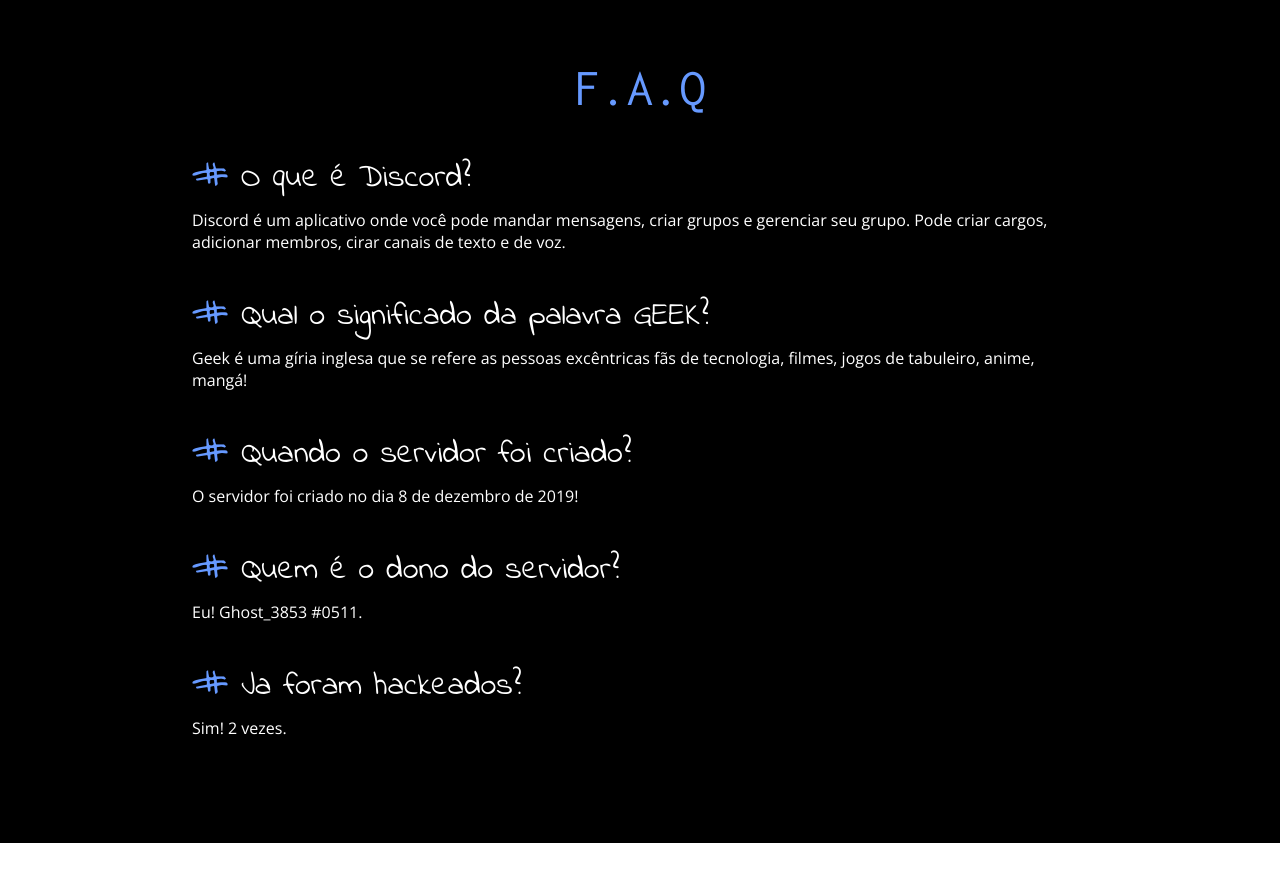
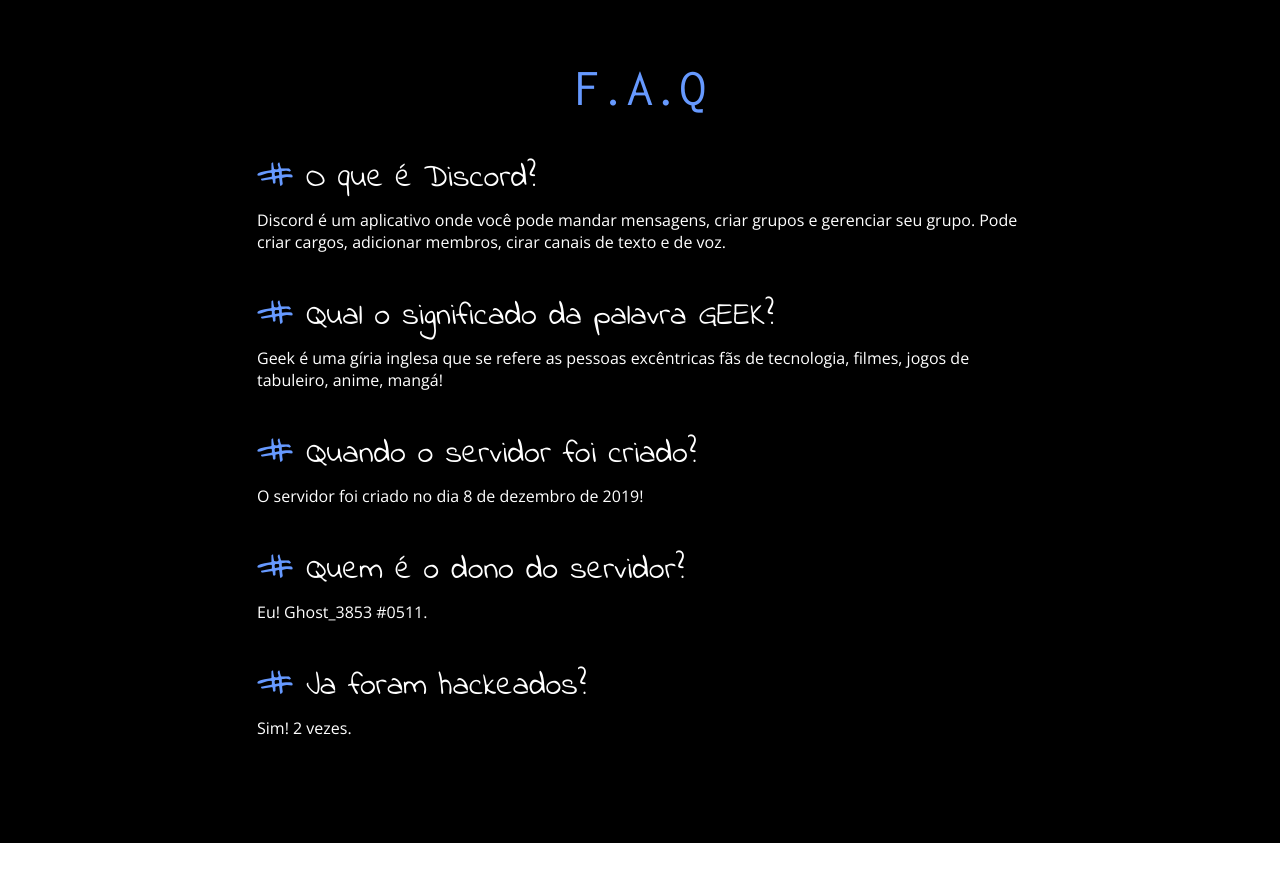
Before and after one commit to ygorlf/geekworld.landing, a plain HTML site: page index.html in a window 1280 px wide. Shown: the part 820-1708 px from the top of the page. Drawn offline with nearby package versions, Linux system fonts and the light colour scheme; some packages are replaced by stand-ins of ours; a script that the page names is missing.

Commit message:
Fixing F.A.Q Container Width

```diff
--- a/index.css
+++ b/index.css
@@ -92,6 +92,7 @@
 }
 
 .question-container {
+  max-width: 766px;
   width: 100%;
   margin: 1.5rem auto;
 }
```
